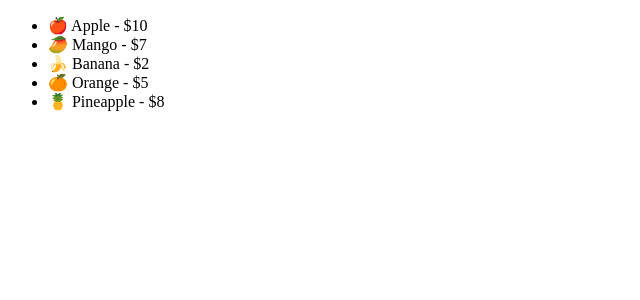
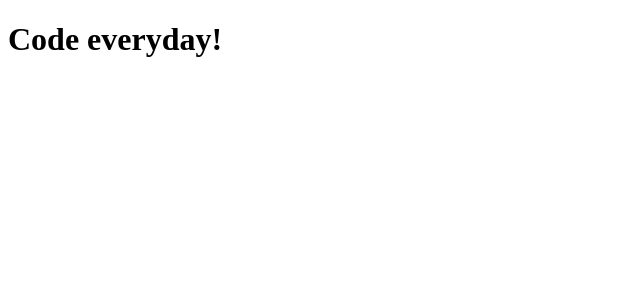
Before and after one commit to bsquidwrd/my-first-react-app, a React (Vite) app: page / in a window 1280 px wide. Shown: the top 300 px of the page, without its empty margins (0-640 px from the left). Built offline with nearby package versions, Linux system fonts and the light colour scheme.

Commit message:
React For Beginners 16

```diff
--- a/src/App.jsx
+++ b/src/App.jsx
@@ -1,9 +1,9 @@
-import Fruits from "./components/Fruits";
+import ConditionalComponent from "./components/ConditionalComponent";
 
 function App() {
   return (
     <div className="App">
-      <Fruits />
+      <ConditionalComponent />
     </div>
   );
 }
--- /dev/null
+++ b/src/components/Code.jsx
@@ -0,0 +1,7 @@
+export default function Code() {
+  return (
+    <div>
+      <h1>Code everyday!</h1>
+    </div>
+  );
+}
--- /dev/null
+++ b/src/components/ConditionalComponent.jsx
@@ -0,0 +1,12 @@
+import Code from "./Code";
+import Welcome from "./Welcome";
+
+export default function ConditionalComponent() {
+  const display = false;
+
+  if (display) {
+    return <Welcome />;
+  } else {
+    return <Code />;
+  }
+}
--- /dev/null
+++ b/src/components/Welcome.jsx
@@ -0,0 +1,7 @@
+export default function Welcome() {
+  return (
+    <div>
+      <h1>You are welcome!</h1>
+    </div>
+  );
+}
```
